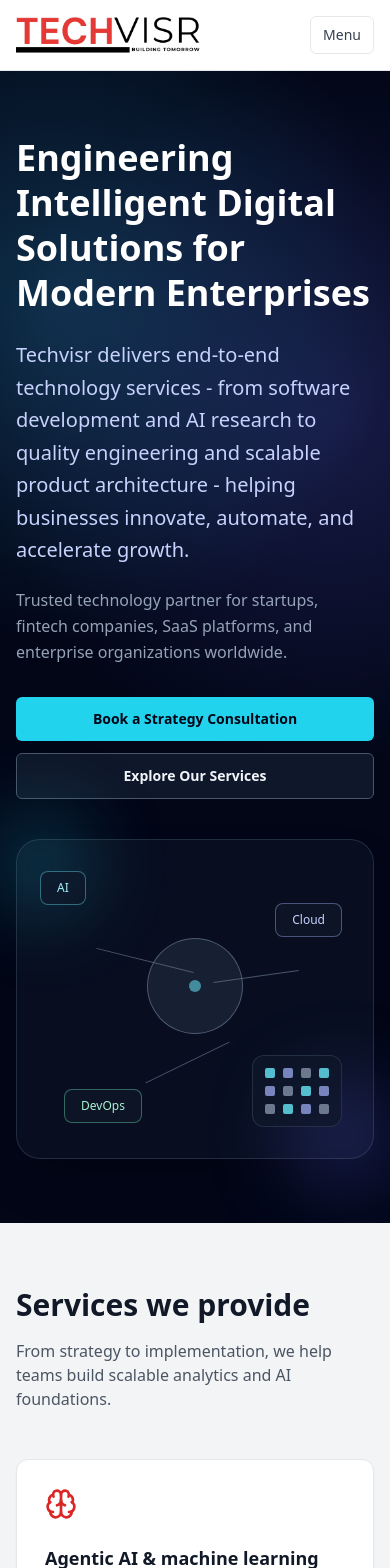
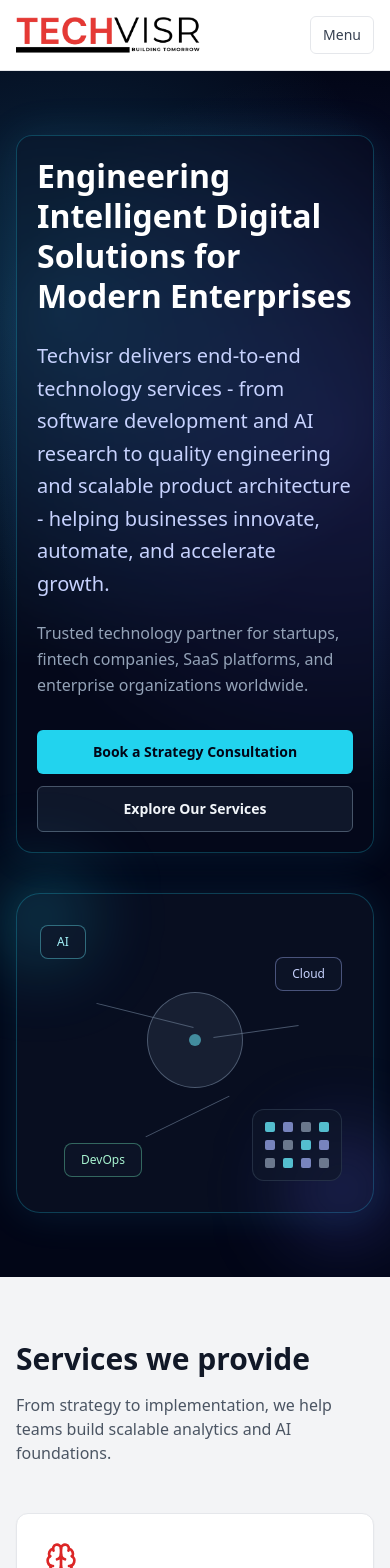
Before and after one commit to riteshrajput1600/techvisr, a Next.js app: page / in a window 390 px wide. Shown: the top 1568 px of the page. Built offline with nearby package versions, Linux system fonts and the light colour scheme.

Commit message:
layout hero section

```diff
--- a/components/Hero.jsx
+++ b/components/Hero.jsx
@@ -4,8 +4,8 @@
       <div className="absolute inset-0 bg-[radial-gradient(circle_at_15%_20%,rgba(56,189,248,0.22),transparent_35%),radial-gradient(circle_at_85%_30%,rgba(99,102,241,0.22),transparent_40%)]" />
 
       <div className="relative mx-auto grid max-w-7xl gap-10 px-4 py-16 sm:px-6 sm:py-20 lg:grid-cols-2 lg:items-center lg:gap-14 lg:py-24">
-        <div>
-          <h1 className="text-4xl font-bold leading-tight text-white md:text-5xl">
+        <div className="relative rounded-2xl border border-cyan-400/25 bg-slate-900/20 p-5 shadow-[0_0_42px_rgba(56,189,248,0.12)] backdrop-blur-[2px] sm:p-7 lg:rounded-none lg:border-0 lg:bg-transparent lg:p-0 lg:shadow-none lg:backdrop-blur-0">
+          <h1 className="text-[32px] font-bold leading-tight text-white md:text-[42px]">
             Engineering Intelligent Digital Solutions for Modern Enterprises
           </h1>
 
@@ -38,7 +38,7 @@
         </div>
 
         <div className="relative mx-auto h-[320px] w-full max-w-[520px] lg:h-[380px]">
-          <div className="absolute inset-0 rounded-3xl border border-slate-700/60 bg-slate-900/50 shadow-2xl" />
+          <div className="absolute inset-0 rounded-3xl border border-cyan-400/25 bg-slate-900/50 shadow-[0_0_42px_rgba(56,189,248,0.12)] lg:border-slate-700/60 lg:shadow-2xl" />
           <div className="absolute -left-6 -top-6 h-24 w-24 rounded-full bg-cyan-400/25 blur-2xl" />
           <div className="absolute -bottom-8 -right-6 h-28 w-28 rounded-full bg-indigo-500/25 blur-2xl" />
 
```
